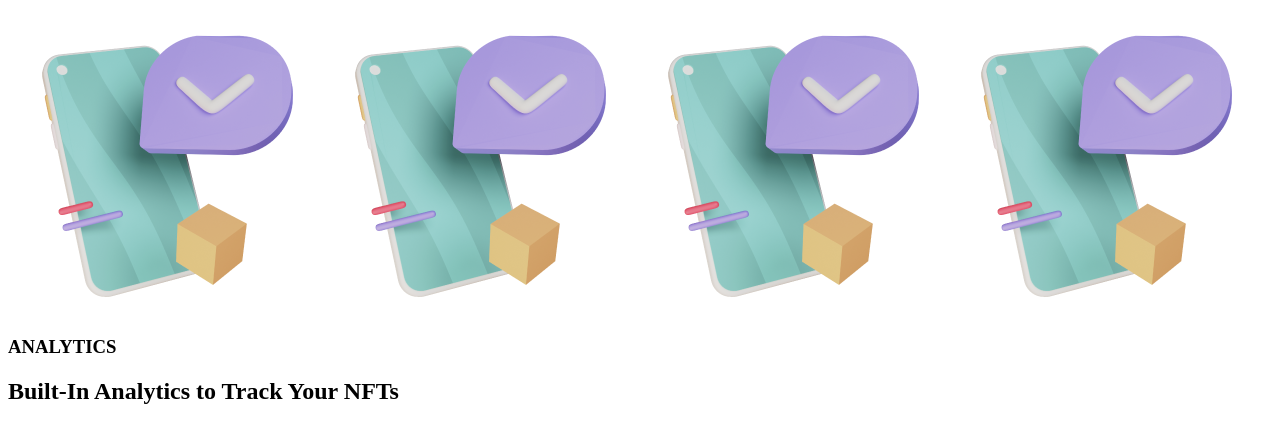
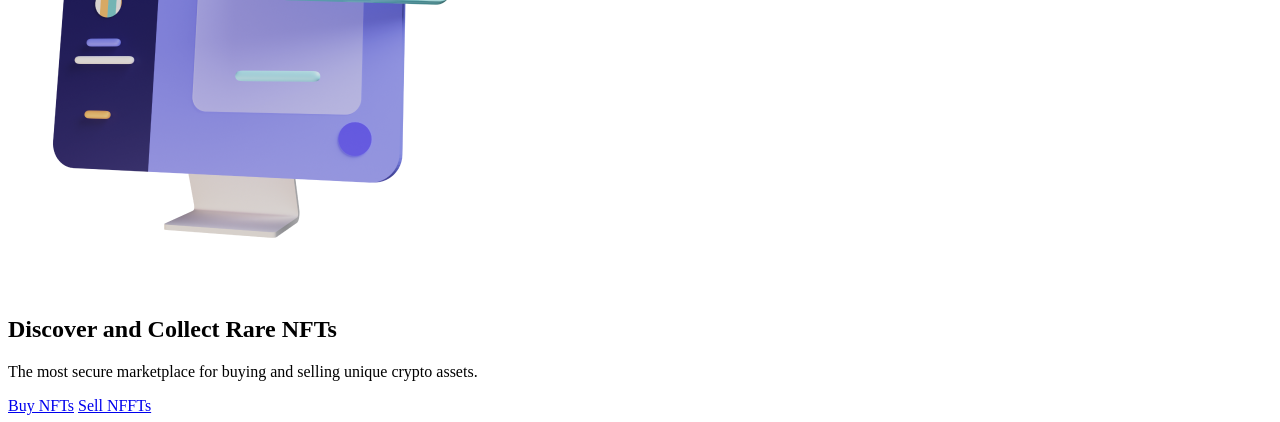
Before and after one commit to NJIT-WIS/nft-site-JJAMES24, a website: page docs/index.html in a window 1280 px wide. Shown: the part 225-647 px from the top of the page. Drawn offline with Linux system fonts and the light colour scheme; files whose address does not match are found by name.

Commit message:
adding hero picture

```diff
--- a/docs/index.html
+++ b/docs/index.html
@@ -39,7 +39,7 @@
         <section id="hero" class="hero">
             <!--Hero Section Images-->
             <div class="image-right">
-
+                <img src="images/computer.png">
             </div> <!-- End of hero image section-->
 
             <!--Hero Section Text-->
```
